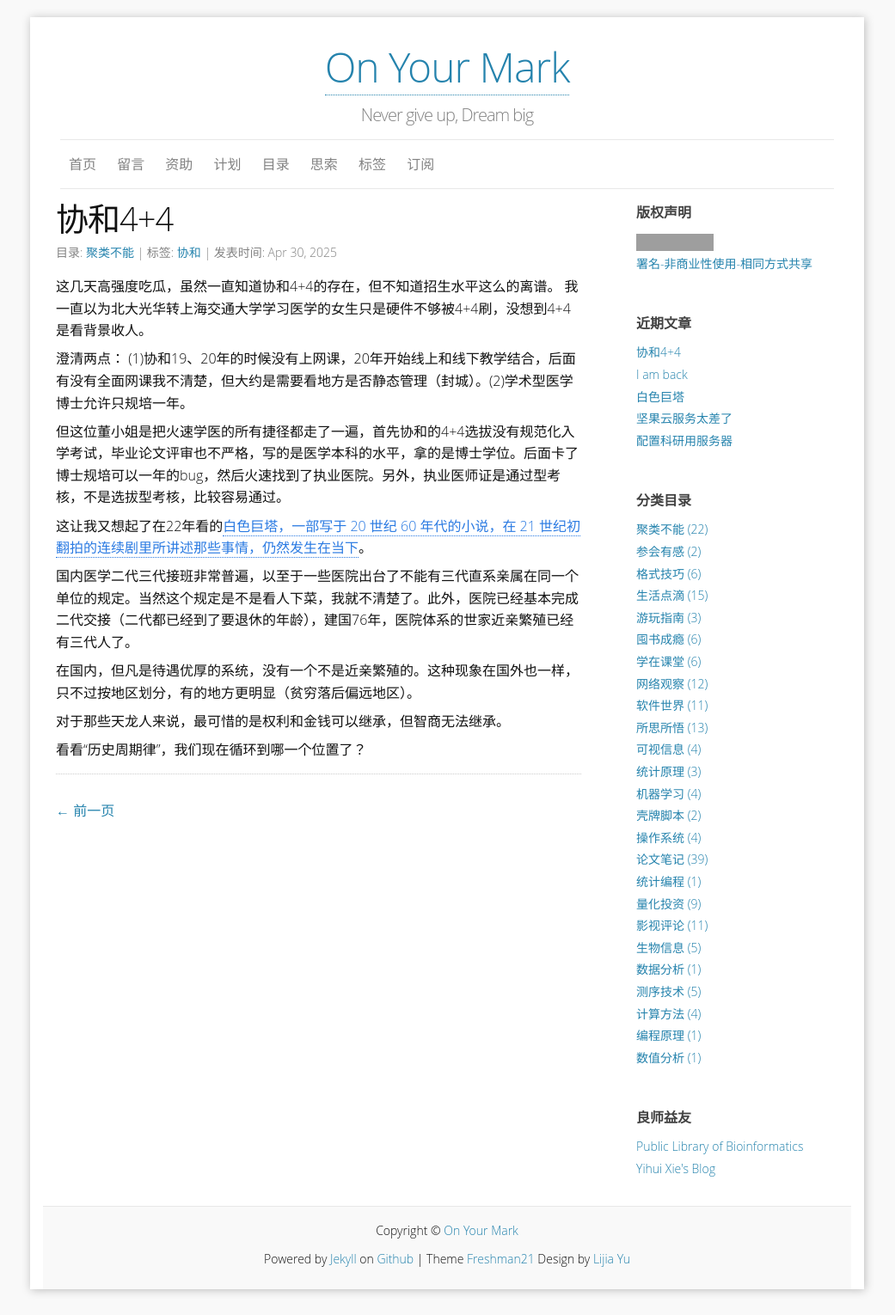
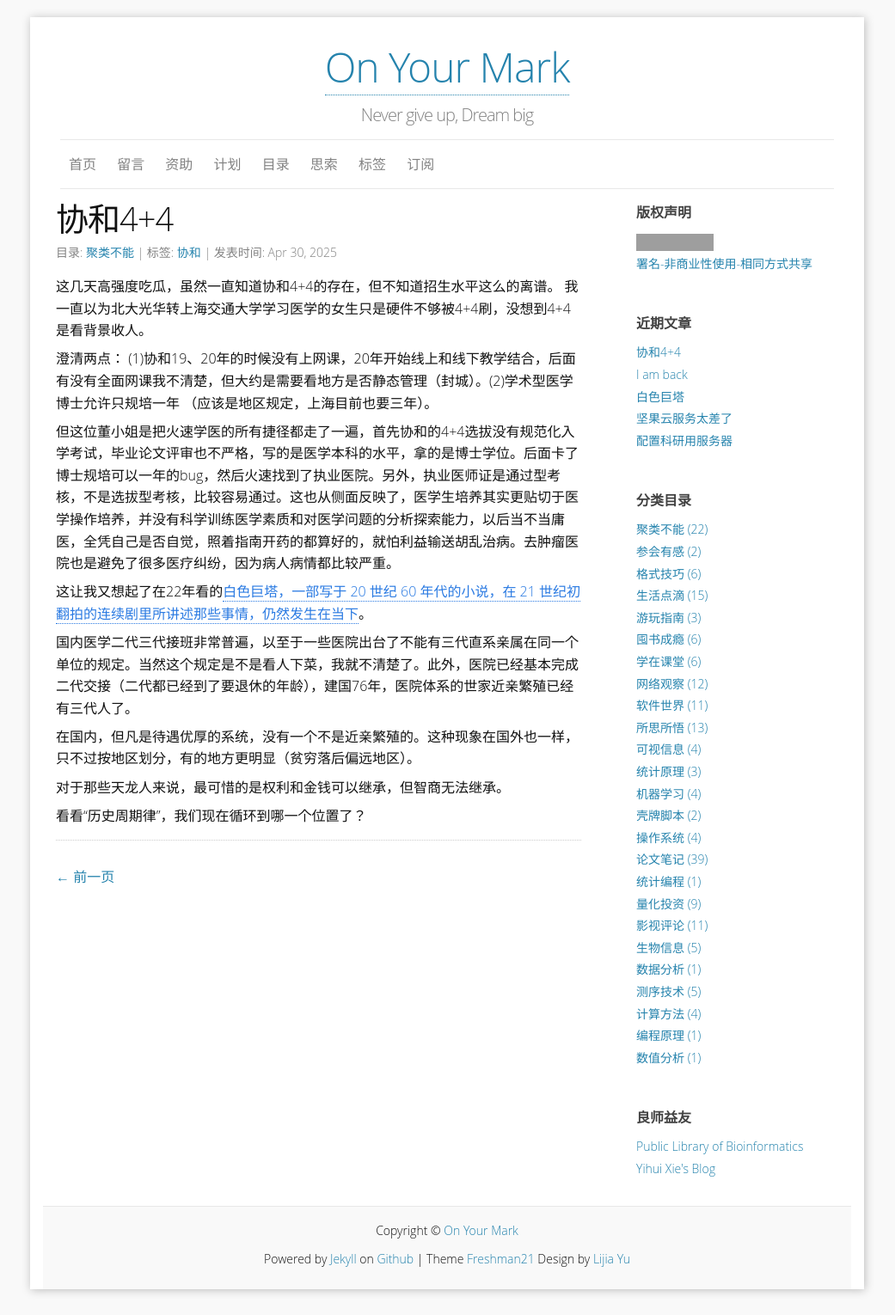
Before and after one commit to yulijia/cn, a Jekyll site: the page built from _posts/2025-04-30-pumc-4-plus-4.md, in a window 1280 px wide. Shown: the whole page at 86% size, without its empty margins (120-1161 px from the left). Built offline with Jekyll 4.4.1, drawn with Linux system fonts in a browser that asks for light colours; comment, search, counter and statistics services are not loaded; grey boxes are pictures that could not be loaded.

Commit message:
add more content

```diff
--- a/_posts/2025-04-30-pumc-4-plus-4.md
+++ b/_posts/2025-04-30-pumc-4-plus-4.md
@@ -11,9 +11,9 @@ tags:
 这几天高强度吃瓜，虽然一直知道协和4+4的存在，但不知道招生水平这么的离谱。
 我一直以为北大光华转上海交通大学学习医学的女生只是硬件不够被4+4刷，没想到4+4是看背景收人。
 
-澄清两点： (1)协和19、20年的时候没有上网课，20年开始线上和线下教学结合，后面有没有全面网课我不清楚，但大约是需要看地方是否静态管理（封城）。(2)学术型医学博士允许只规培一年。
+澄清两点： (1)协和19、20年的时候没有上网课，20年开始线上和线下教学结合，后面有没有全面网课我不清楚，但大约是需要看地方是否静态管理（封城）。(2)学术型医学博士允许只规培一年 （应该是地区规定，上海目前也要三年）。
 
-但这位董小姐是把火速学医的所有捷径都走了一遍，首先协和的4+4选拔没有规范化入学考试，毕业论文评审也不严格，写的是医学本科的水平，拿的是博士学位。后面卡了博士规培可以一年的bug，然后火速找到了执业医院。另外，执业医师证是通过型考核，不是选拔型考核，比较容易通过。
+但这位董小姐是把火速学医的所有捷径都走了一遍，首先协和的4+4选拔没有规范化入学考试，毕业论文评审也不严格，写的是医学本科的水平，拿的是博士学位。后面卡了博士规培可以一年的bug，然后火速找到了执业医院。另外，执业医师证是通过型考核，不是选拔型考核，比较容易通过。这也从侧面反映了，医学生培养其实更贴切于医学操作培养，并没有科学训练医学素质和对医学问题的分析探索能力，以后当不当庸医，全凭自己是否自觉，照着指南开药的都算好的，就怕利益输送胡乱治病。去肿瘤医院也是避免了很多医疗纠纷，因为病人病情都比较严重。
 
 这让我又想起了在22年看的[白色巨塔，一部写于 20 世纪 60 年代的小说，在 21 世纪初翻拍的连续剧里所讲述那些事情，仍然发生在当下](http://yulijia.net/cn/%E5%BD%B1%E8%A7%86%E8%AF%84%E8%AE%BA/2023/01/30/The-White-Tower.html)。
 
```
Also changed, not shown: _posts/2023-07-01-I-am-back.md (line endings or trailing spaces).
